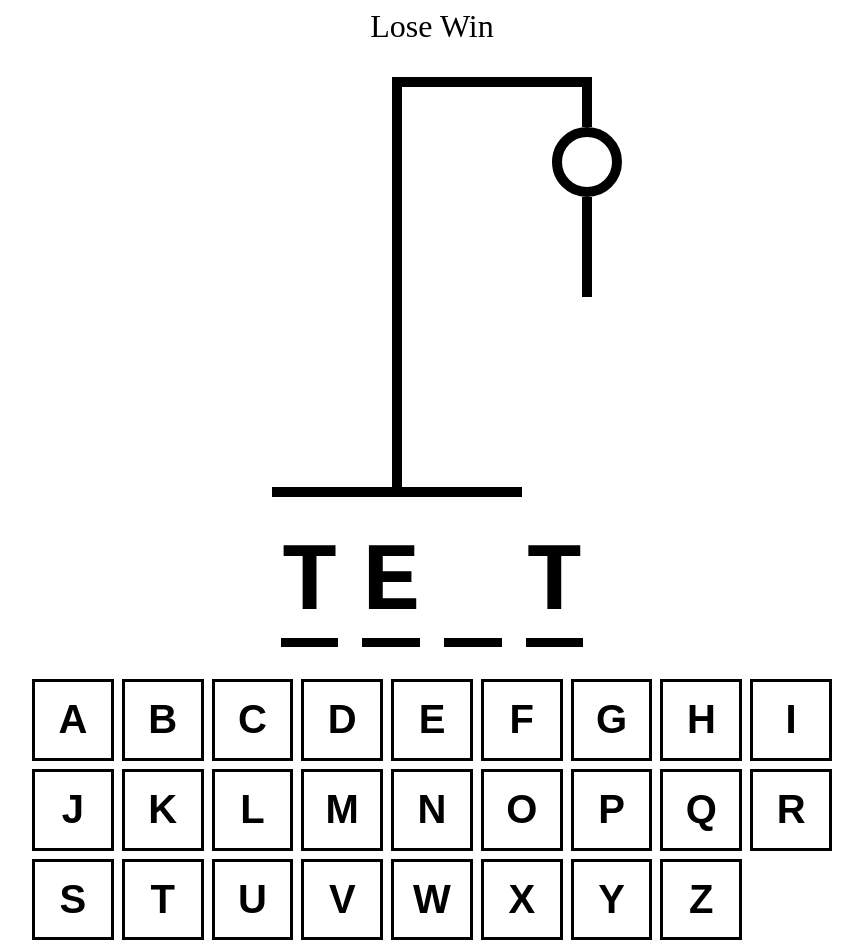
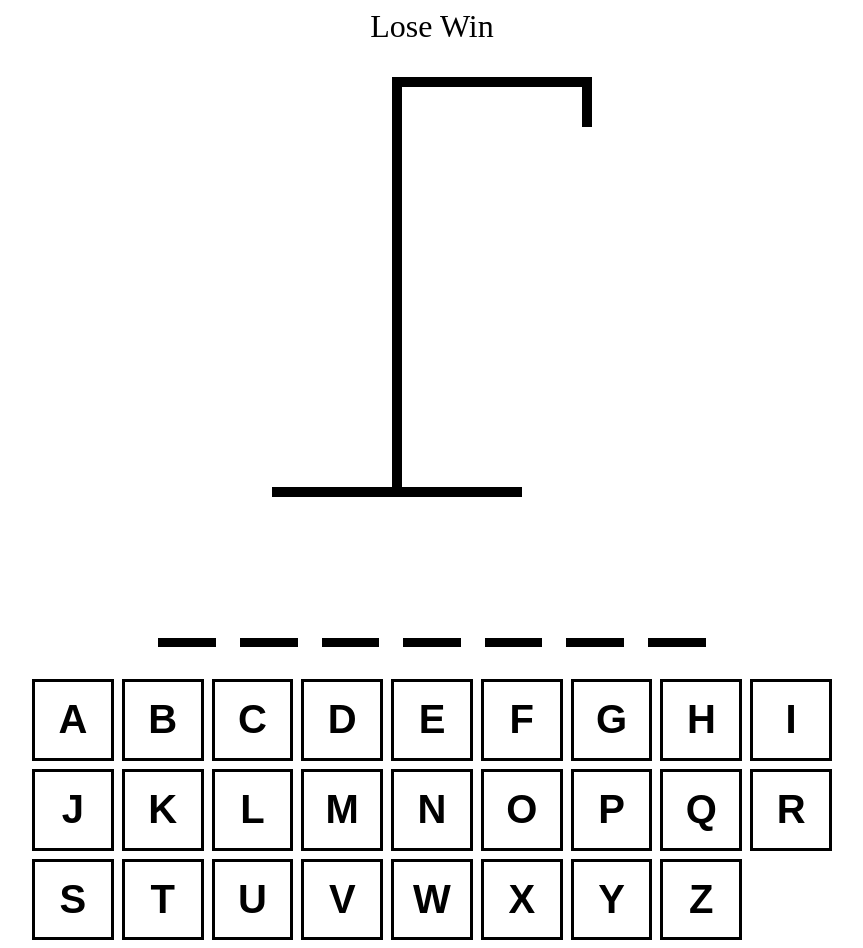
Before and after one commit to rminkler1/Hangman_React, a React (Vite) app: page / in a window 1280 px wide. Shown: the whole page, without its empty margins (208-1071 px from the left). Built offline with nearby package versions, Linux system fonts and the light colour scheme.

Commit message:
pass random word and guessed letters

```diff
--- a/src/App.tsx
+++ b/src/App.tsx
@@ -7,16 +7,10 @@ import { Keyboard } from "./Keyboard";
 function App() {
   // Get a random word and store it
   const [wordToGuess, setWordToGuess] = useState(
-    "test"
-    // words[Math.floor(Math.random() * words.length)]
+    words[Math.floor(Math.random() * words.length)]
   );
 
-  const [guessedLetters, setGuessedLetters] = useState<string[]>([
-    "t",
-    "i",
-    "e",
-    "d",
-  ]);
+  const [guessedLetters, setGuessedLetters] = useState<string[]>([]);
 
   const incorrectLetters = guessedLetters.filter(
     (letter) => !wordToGuess.includes(letter)
@@ -42,7 +36,7 @@ function App() {
         Lose Win
       </div>
       <HangmanDrawing numberOfGuesses={incorrectLetters.length} />
-      <HangmanWord />
+      <HangmanWord guessedLetters={guessedLetters} wordToGuess={wordToGuess} />
       <div
         style={{
           alignSelf: "stretch",
--- a/src/HangmanWord.tsx
+++ b/src/HangmanWord.tsx
@@ -1,7 +1,9 @@
-export function HangmanWord() {
-  const word = "test";
-  const guessedLetters = ["t", "e", "g"];
+type HangmanWordDrops = {
+  guessedLetters: string[];
+  wordToGuess: string;
+};
 
+export function HangmanWord({ guessedLetters, wordToGuess }: HangmanWordDrops) {
   return (
     <div
       style={{
@@ -13,7 +15,7 @@ export function HangmanWord() {
         fontFamily: "monospace",
       }}
     >
-      {word.split("").map((letter, index) => (
+      {wordToGuess.split("").map((letter, index) => (
         <span style={{ borderBottom: ".1em solid black" }} key={index}>
           <span
             style={{
```
